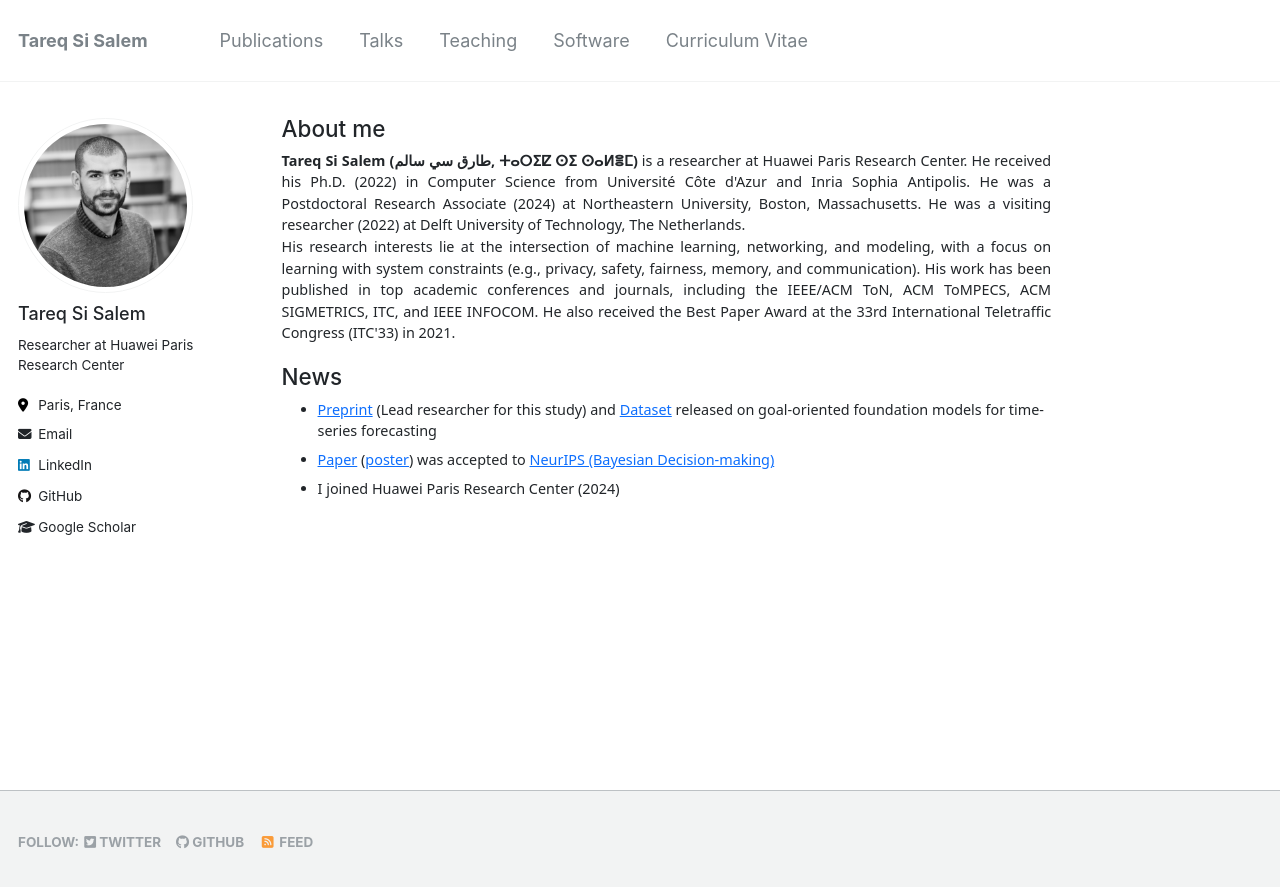
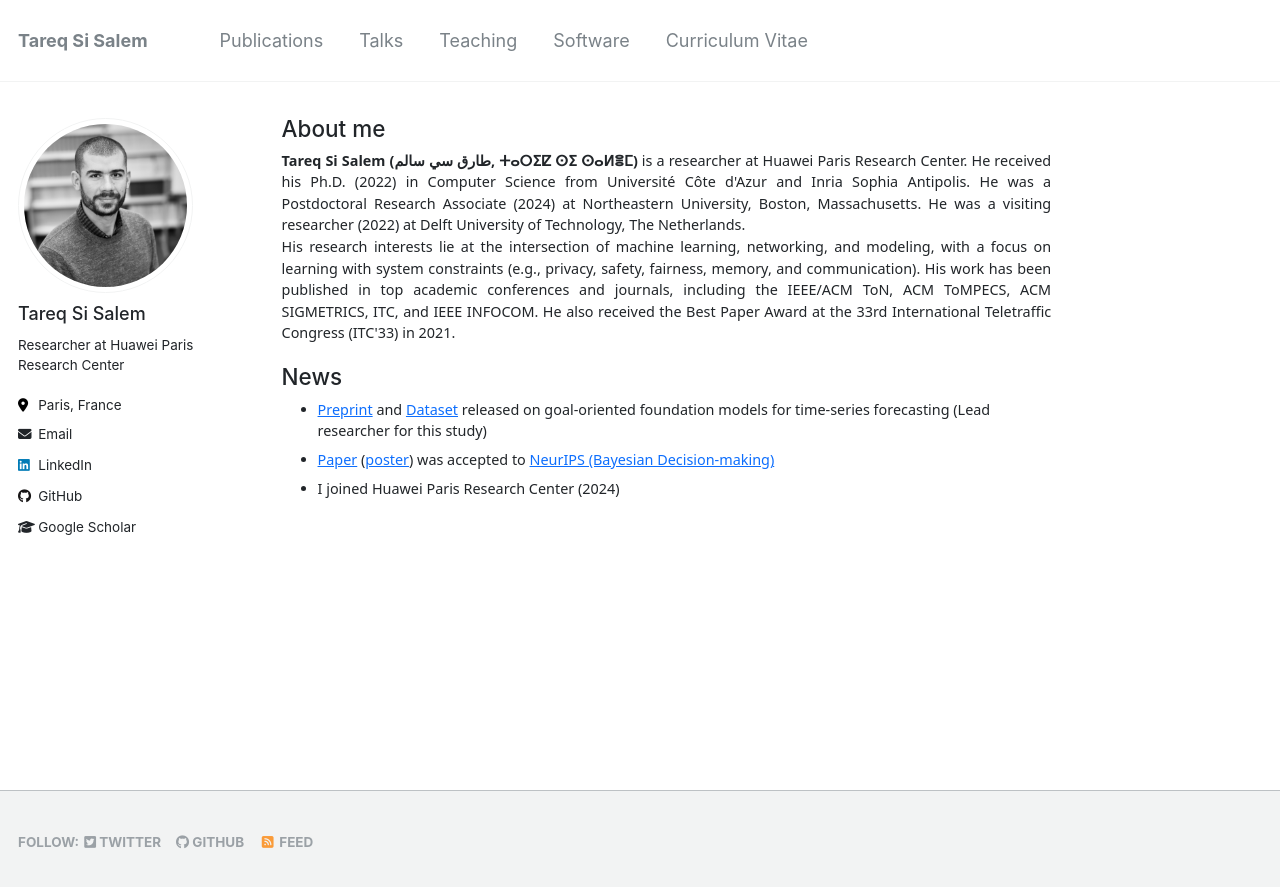
Before and after one commit to tareq-si-salem/tareq-si-salem.github.io, a Jekyll site: the page built from _pages/about.md, in a window 1280 px wide. Shown: the top 887 px of the page. Built offline with Jekyll 4.4.1, drawn with Linux system fonts in a browser that asks for light colours.

```diff
--- a/_pages/about.md
+++ b/_pages/about.md
@@ -96,7 +96,7 @@ redirect_from:
 
 <h5> News </h5>
 <ul>
- <li> <a href="https://arxiv.org/pdf/2504.17493">Preprint</a> (Lead researcher for this study) and <a href="https://huggingface.co/datasets/netop/Beam-Level-Traffic-Timeseries-Dataset/tree/main">Dataset</a> released on goal-oriented foundation models for time-series forecasting</li>
+ <li> <a href="https://arxiv.org/pdf/2504.17493">Preprint</a> and <a href="https://huggingface.co/datasets/netop/Beam-Level-Traffic-Timeseries-Dataset/tree/main">Dataset</a> released on goal-oriented foundation models for time-series forecasting (Lead researcher for this study)</li>
 <li> <a href="https://openreview.net/pdf?id=PGvVf2h2Yb">Paper</a> (<a href="/files/pdf/Poster_NeurIPS_2024.pdf">poster</a>) was accepted to <a href="https://gp-seminar-series.github.io/neurips-2024/">NeurIPS (Bayesian Decision-making)</a></li>
  <li> I joined Huawei Paris Research Center (2024)</li>
 </ul>
```
